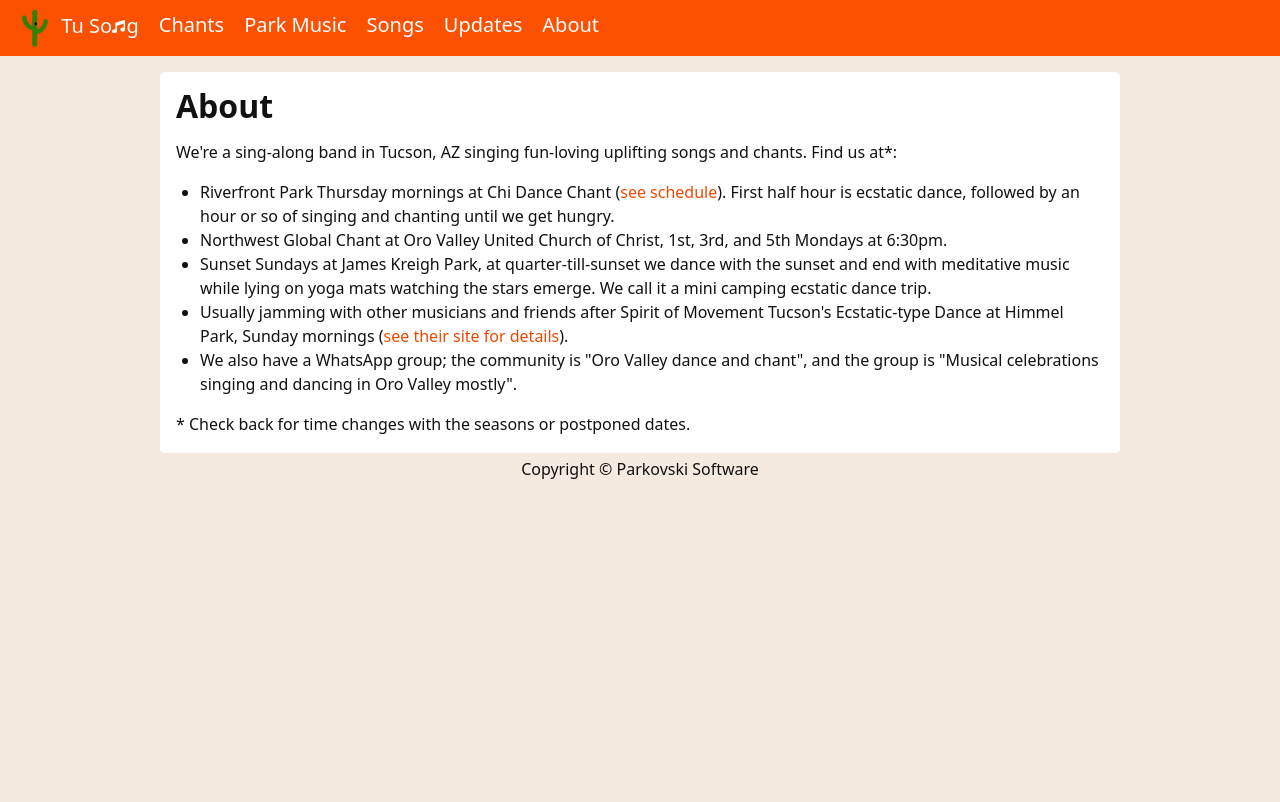
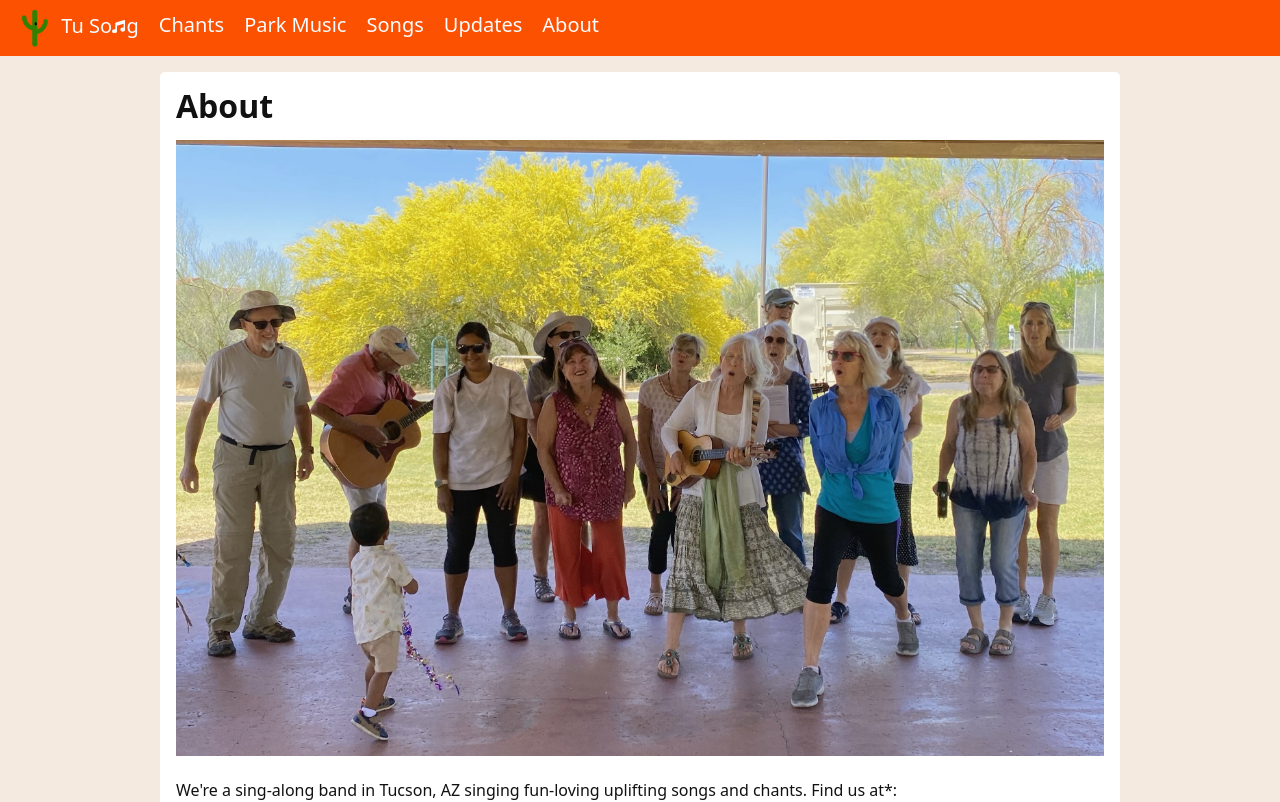
Before and after one commit to parkovski/tusong, a SvelteKit app: page /about in a window 1280 px wide. Shown: the top 802 px of the page. Built offline with nearby package versions, Linux system fonts and the light colour scheme.

Commit message:
add group photo to about page

```diff
--- a/src/routes/(default)/about/+page.svelte
+++ b/src/routes/(default)/about/+page.svelte
@@ -1,5 +1,6 @@
 <style>
   ul, li { line-height: 150%; }
+  #group-photo { max-width: 100%; }
 </style>
 
 <svelte:head>
@@ -7,6 +8,7 @@
 </svelte:head>
 
 <h1>About</h1>
+<img id="group-photo" src="/chi-dance.jpg" alt="Park group">
 <p>
   We're a sing-along band in Tucson, AZ singing fun-loving uplifting songs and
   chants. Find us at*:
```
Also changed, not shown: static/chi-dance.jpg (added).
